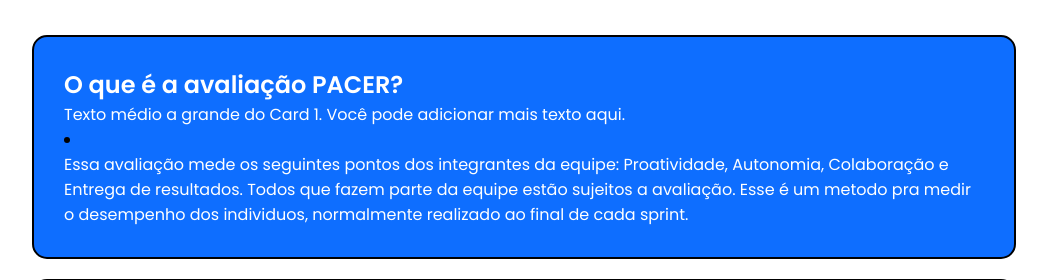
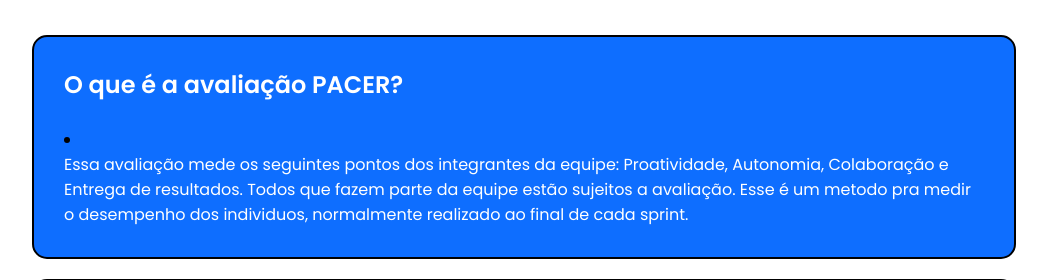
Before and after one commit to Phoenix-Team-Fatec/ScrumTutor, a Flask app: page /Pacer in a window 1280 px wide. Shown: the part 67-347 px from the top of the page, without its empty margins (116-1163 px from the left). Run offline with Flask 3, Linux system fonts and the light colour scheme.

Commit message:
Update pacer.html

```diff
--- a/SPRINT 2/templates/pacer.html
+++ b/SPRINT 2/templates/pacer.html
@@ -4,7 +4,7 @@
 <div class="card" id="card1">
     <div class="card-content">
         <h2>O que é a avaliação PACER?</h2>
-        <p>Texto médio a grande do Card 1. Você pode adicionar mais texto aqui.</p>
+        <br>
         <li>
             <p>
                 Essa avaliação mede os seguintes pontos dos integrantes da equipe: Proatividade, Autonomia, Colaboração e Entrega de resultados. Todos que fazem parte da equipe estão sujeitos a avaliação. Esse é um metodo pra medir o desempenho dos individuos, normalmente realizado ao final de cada sprint.
```
